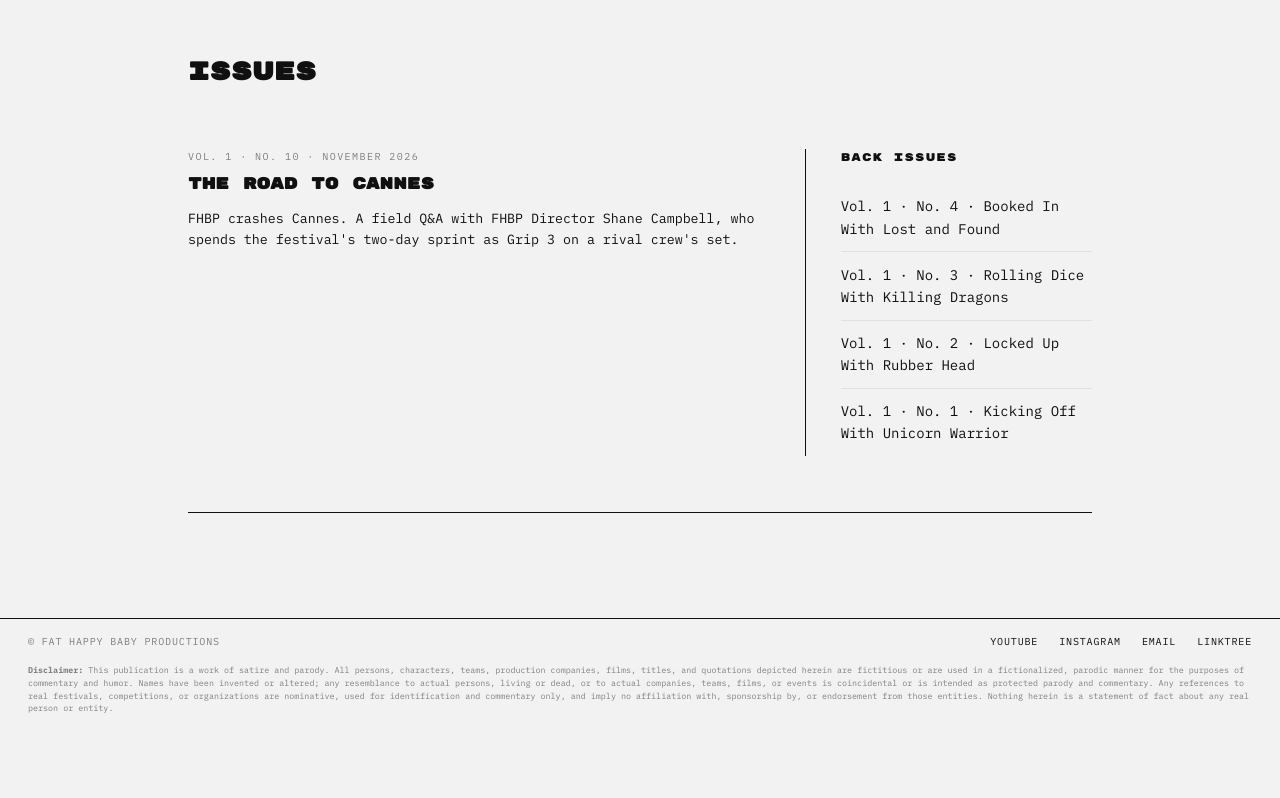
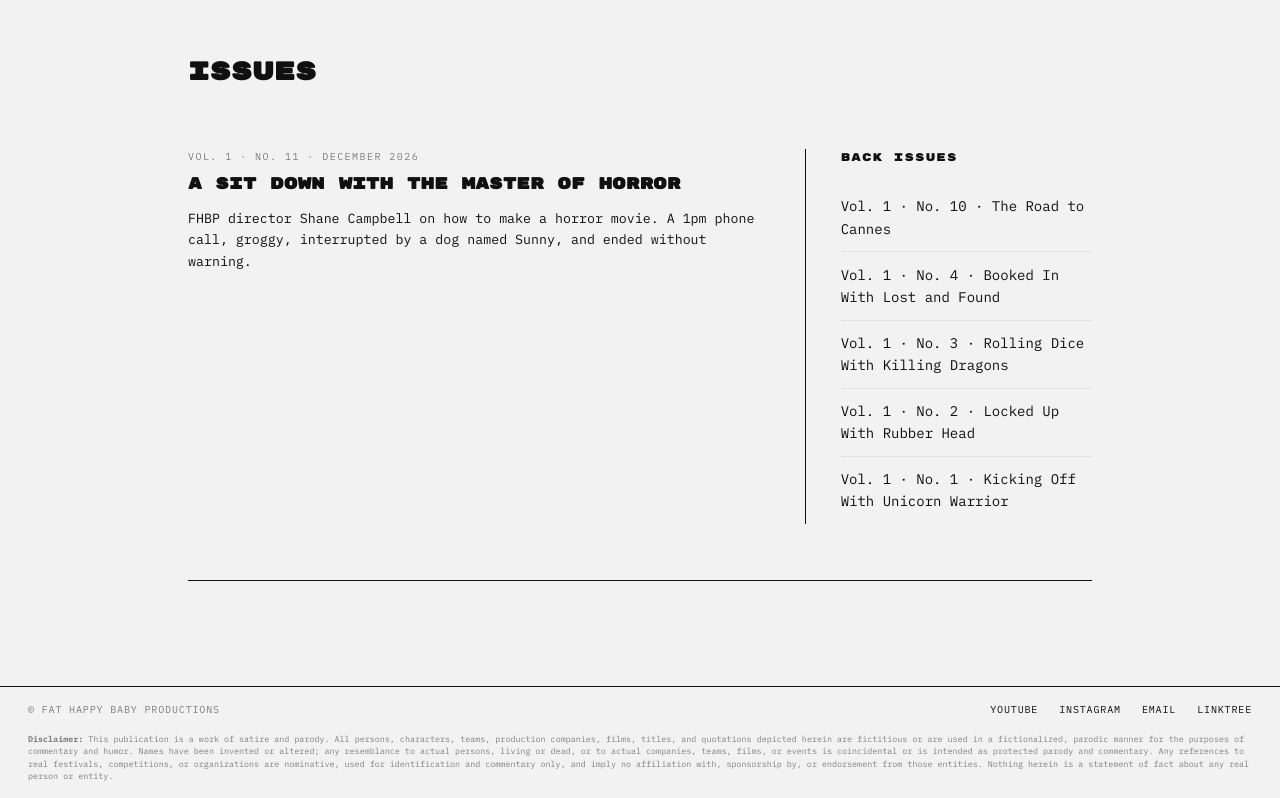
Before and after one commit to fathappybaby/fhbp, a plain HTML site: page index.html in a window 1280 px wide. Shown: the part 1299-2097 px from the top of the page. Before the commit the page ends 2029 px from the top, so only its background shows below. Drawn offline with Linux system fonts and the light colour scheme.

Commit message:
Add new issue details for December 2026

```diff
--- a/index.html
+++ b/index.html
@@ -75,15 +75,16 @@
 
             <div class="cry__grid">
                 <div class="cry__main">
-                    <a class="cry__latest" href="vol1-no10/">
-                        <p class="cry__meta">Vol. 1 &middot; No. 10 &middot; November 2026</p>
-                        <h3 class="cry__title">The Road to Cannes</h3>
-                        <p class="cry__line">FHBP crashes Cannes. A field Q&amp;A with FHBP Director Shane Campbell, who spends the festival's two-day sprint as Grip 3 on a rival crew's set.</p>
+                    <a class="cry__latest" href="vol1-no11/">
+                        <p class="cry__meta">Vol. 1 &middot; No. 11 &middot; December 2026</p>
+                        <h3 class="cry__title">A Sit Down With the Master of Horror</h3>
+                        <p class="cry__line">FHBP director Shane Campbell on how to make a horror movie. A 1pm phone call, groggy, interrupted by a dog named Sunny, and ended without warning.</p>
                     </a>
                 </div>
                 <aside class="cry__rail">
                     <p class="label">Back Issues</p>
                     <ul class="cry__back">
+                        <li><a href="vol1-no10/">Vol. 1 &middot; No. 10 &middot; The Road to Cannes</a></li>
                         <li><a href="vol1-no4/">Vol. 1 &middot; No. 4 &middot; Booked In With Lost and Found</a></li>
                         <li><a href="vol1-no3/">Vol. 1 &middot; No. 3 &middot; Rolling Dice With Killing Dragons</a></li>
                         <li><a href="vol1-no2/">Vol. 1 &middot; No. 2 &middot; Locked Up With Rubber Head</a></li>
```
